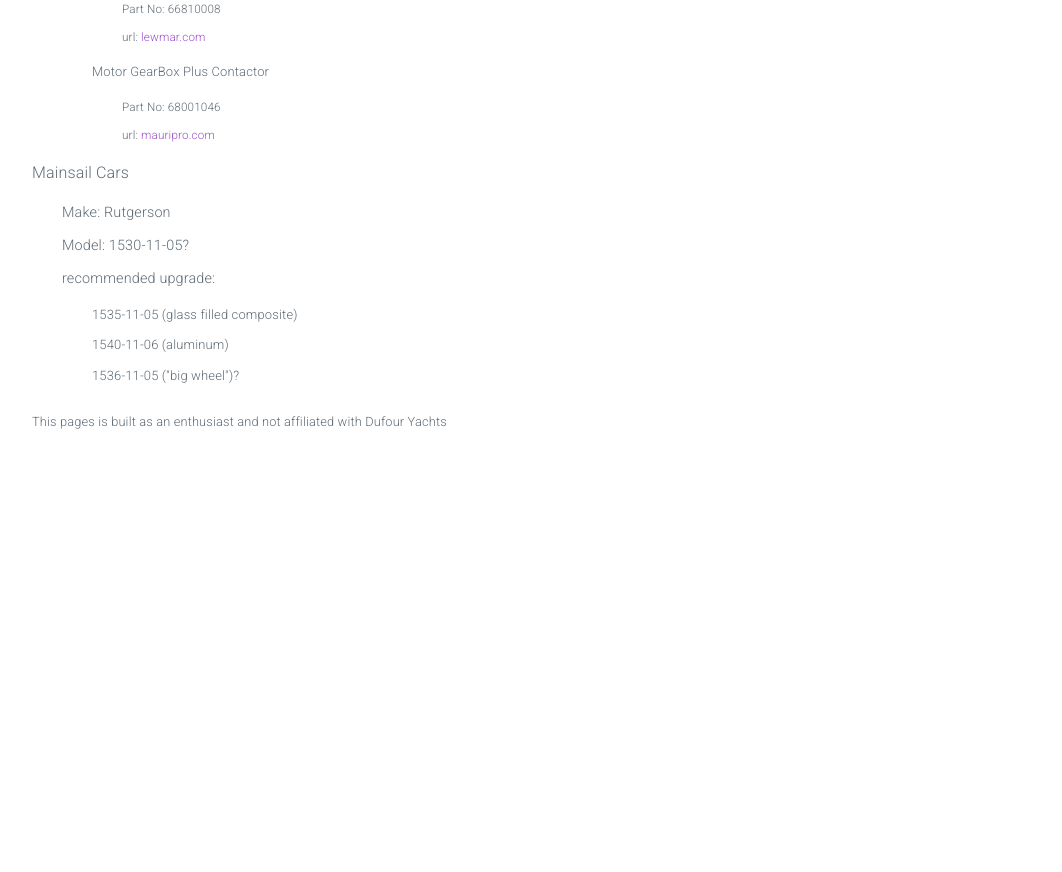
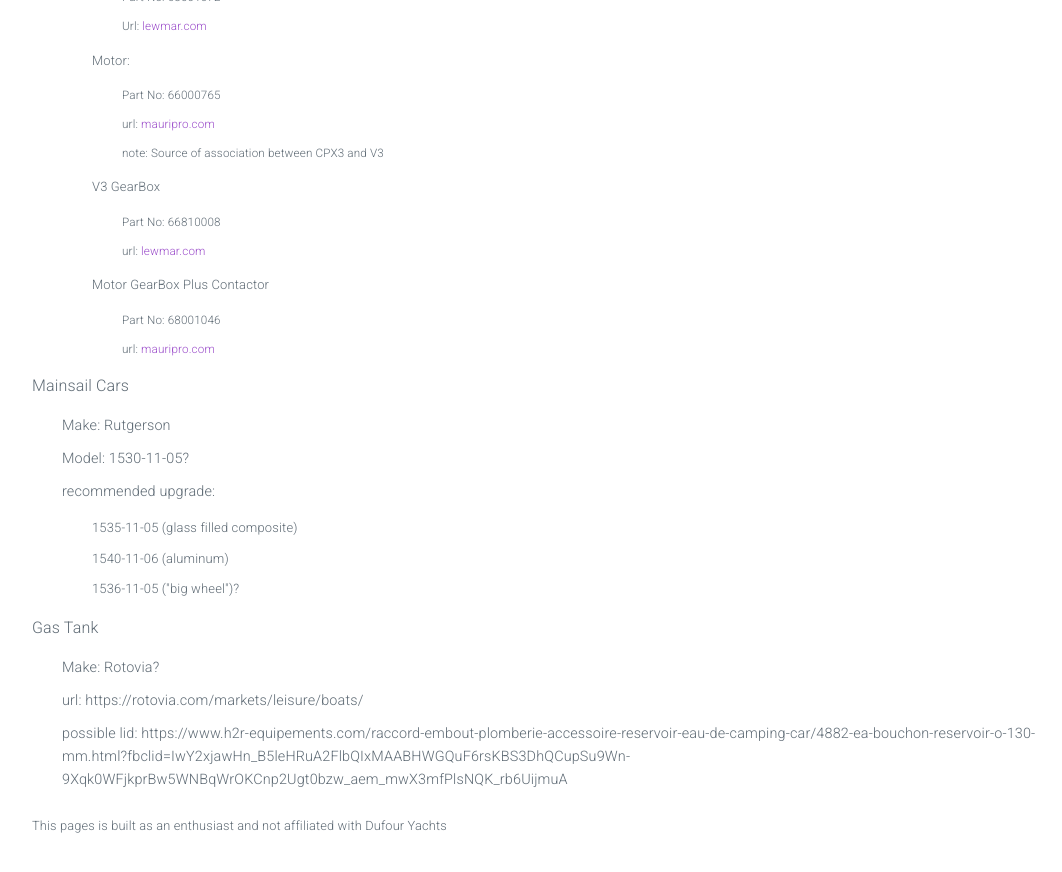
Before and after one commit to AlexMouton/Dufour41x, a Jekyll site: the page built from index.html, in a window 1280 px wide and 900 px high, scrolled down 3847 px. Shown: the top 872 px of the window, without its empty margins (96-1158 px from the left). Built offline with Jekyll 4.4.1, drawn with Linux system fonts in a browser that asks for light colours; before the commit the page ends 4343 px from its top, so only the background shows below that; some of the changed text lies outside the part shown.

Commit message:
Alternator, Gas tank, switch box, documents.

```diff
--- a/index.html
+++ b/index.html
@@ -170,6 +170,14 @@
       <li>url: <a href="https://www.osculati.com/en/11629-m-022632/recess-fit-3-step-emergency-ladder">osculati.com</a></li>
     </ul>
   </li>
+  <li>AC Switch Box
+    <ul>
+      <li>Make: Schneider</li>
+      <li>Model: Mini Kaedra</li>
+      <li>Part No: 13977</li>
+      <li><a href="https://www.se.com/il/en/product/13977">Product page</a></li>
+    </ul>
+  </li>
   <li>Battery Charger
     <ul>
       <li>Make: Cristec</li>
@@ -191,17 +199,20 @@
           <li>D2-55
             <ul>
               <li><a href="VolvoD255Operator.pdf">Operators Manual</a></li>
+              <li>Alternator
+                <ul>
+                  <li>Make: Mitsubishi</li>
+                  <li>Part No: 874502</li>
+                  <li>Supply: 115A</li>
+                </ul>
+              </li>
             </ul>
           </li>
         </ul>
       </li>
     </ul>
   </li>
-  <li>Alternator
-    <ul>
-      <li>Supply: (115A?)</li>
-    </ul>
-  </li>
+
   <li>Microwave
     <ul>
       <li>Draw: 600W</li>
@@ -303,6 +314,13 @@
       </li>
     </ul>
   </li>
+  <li>Gas Tank
+    <ul>
+      <li>Make: Rotovia?</li>
+      <li>url: https://rotovia.com/markets/leisure/boats/</li>
+      <li>possible lid: https://www.h2r-equipements.com/raccord-embout-plomberie-accessoire-reservoir-eau-de-camping-car/4882-ea-bouchon-reservoir-o-130-mm.html?fbclid=IwY2xjawHn_B5leHRuA2FlbQIxMAABHWGQuF6rsKBS3DhQCupSu9Wn-9Xqk0WFjkprBw5WNBqWrOKCnp2Ugt0bzw_aem_mwX3mfPlsNQK_rb6UijmuA</li>
+    </ul>
+  </li>
 </ul>
 
 <small>This pages is built as an enthusiast and not affiliated with Dufour Yachts</small>
```
Also changed, not shown: Alpha Pro D2-55 HR40 wiring.jpg (added), Existing alternator D2-55 HR40 wiring.jpg (added), PerryDufour410.png (added), Volvo Penta D2-55 MDI Wiring.jpg (added), 1 other file.
